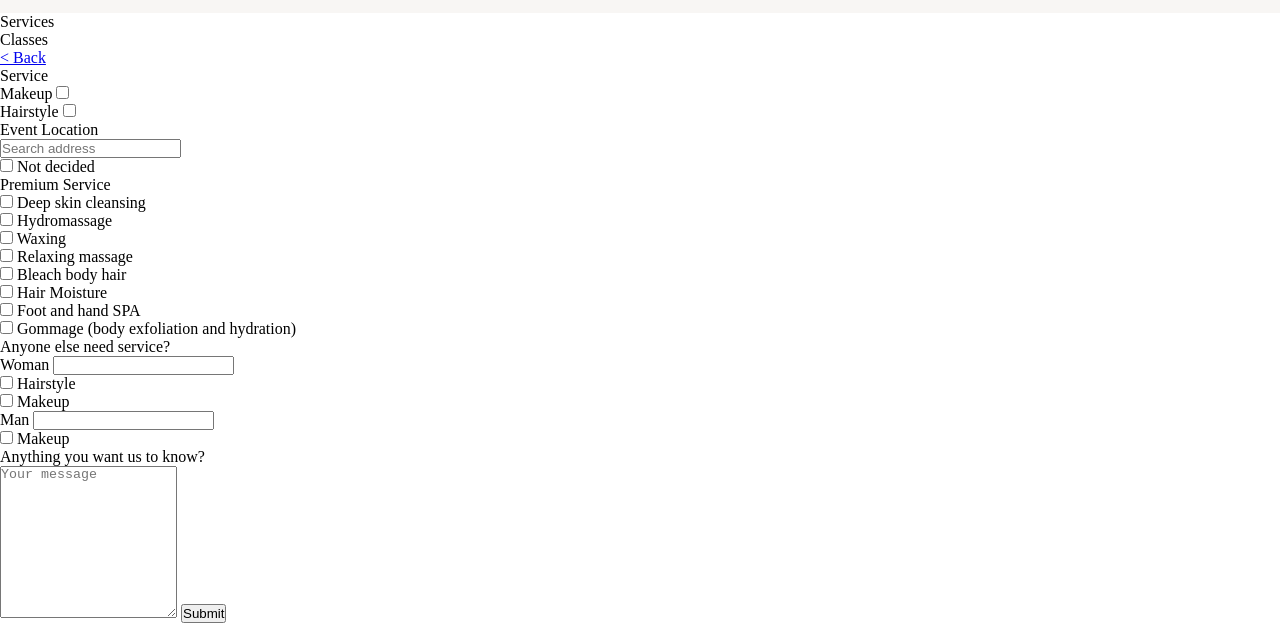
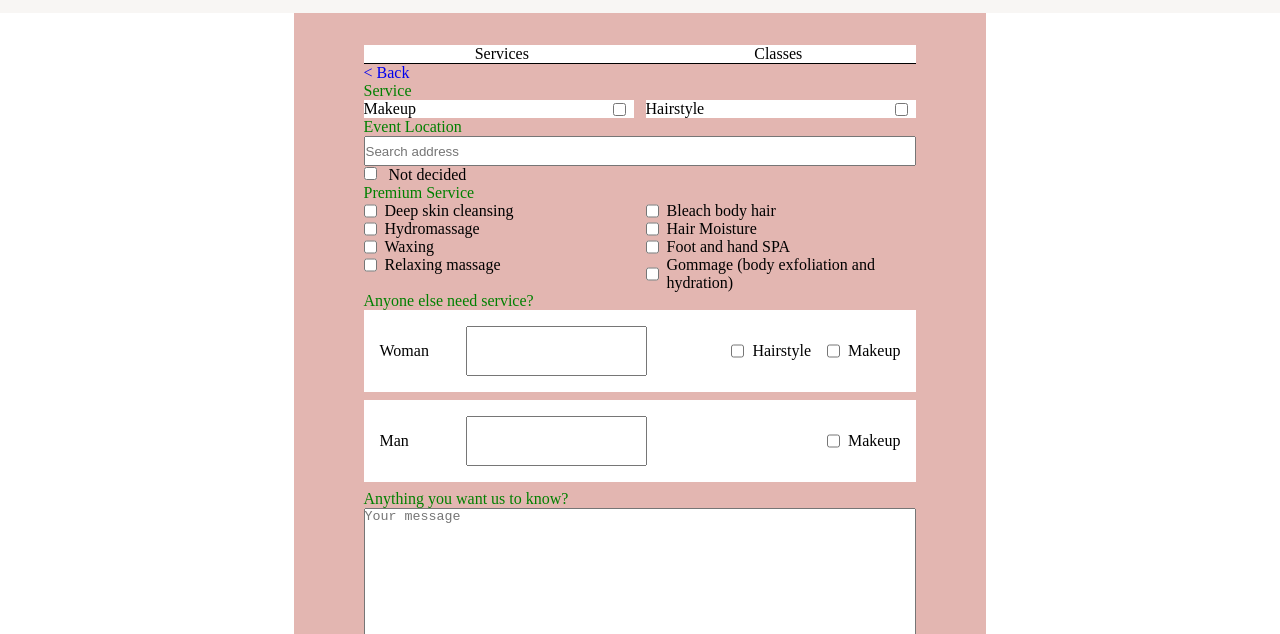
Before and after one commit to lenizeramos/beauty-figma-clone, a website: page src/htmlFiles/contact.html in a window 1280 px wide. Shown: the part 166-800 px from the top of the page. Drawn offline with Linux system fonts and the light colour scheme; a web font is replaced by a local one.

Commit message:
DeletedCSSfilesOutsideOfFinalProject

```diff
--- a/css/classes.css
+++ /dev/null
@@ -1 +0,0 @@
-/*# sourceMappingURL=classes.css.map */
--- a/css/contact.css
+++ /dev/null
@@ -1 +0,0 @@
-/*# sourceMappingURL=contact.css.map */
--- /dev/null
+++ b/src/css/classes.css
@@ -0,0 +1,3 @@
+
+
+/*# sourceMappingURL=classes.css.map */
--- /dev/null
+++ b/src/css/contact.css
@@ -0,0 +1,102 @@
+@font-face {
+  font-family: "Avenir";
+  src: url(/fonts/Avenir/Avenir\ Regular.ttf) format("truetype");
+}
+@font-face {
+  font-family: "WhiteFlower";
+  src: url(/fonts/WhiteFlower/WhiteFlower.otf) format("opentype");
+}
+* {
+  margin: 0;
+  padding: 0;
+  box-sizing: border-box;
+}
+
+.PartyFormOuter {
+  width: 54%;
+  margin: auto;
+  padding: 2rem 0;
+  background-color: #E3B6B1;
+}
+.PartyFormOuter .PartyFormContainer {
+  width: 80%;
+  margin: auto;
+}
+.PartyFormOuter .PartyFormContainer .PartyServiceContents {
+  display: flex;
+  justify-content: center;
+  text-align: center;
+}
+.PartyFormOuter .PartyFormContainer .PartyServiceContents p {
+  width: 100%;
+  background-color: white;
+  border-bottom: 1px solid black;
+}
+.PartyFormOuter .PartyFormContainer #PartyFormBack {
+  text-decoration: none;
+}
+.PartyFormOuter .PartyFormContainer .PartyForm .PartyFormTitle {
+  color: green;
+}
+.PartyFormOuter .PartyFormContainer .PartyForm .PartyCheckbox {
+  display: flex;
+  justify-content: space-between;
+}
+.PartyFormOuter .PartyFormContainer .PartyForm .PartyCheckbox .PartyCheckboxContainer {
+  display: flex;
+  width: 49%;
+  height: auto;
+  align-items: center;
+}
+.PartyFormOuter .PartyFormContainer .PartyForm .PartyCheckbox .SpaceBetween {
+  justify-content: space-between;
+}
+.PartyFormOuter .PartyFormContainer .PartyForm .PartyCheckbox .column {
+  flex-direction: column;
+}
+.PartyFormOuter .PartyFormContainer .PartyForm .PartyCheckbox .backColorWhite {
+  background-color: white;
+}
+.PartyFormOuter .PartyFormContainer .PartyForm input {
+  margin-right: 0.5rem;
+}
+.PartyFormOuter .PartyFormContainer #PartySearch {
+  width: 100%;
+  height: 30px;
+}
+.PartyFormOuter .PartyFormContainer .row {
+  display: flex;
+  width: 100%;
+}
+.PartyFormOuter .PartyFormContainer .PartyQuestion {
+  width: 100%;
+}
+.PartyFormOuter .PartyFormContainer .OtherPeople {
+  background-color: white;
+  width: 100%;
+  height: auto;
+  display: grid;
+  grid-template-columns: 1fr 1fr 2fr 1fr;
+  margin-bottom: 0.5rem;
+  align-items: center;
+  padding: 1rem 0 1rem 1rem;
+}
+.PartyFormOuter .PartyFormContainer .OtherPeople input {
+  height: 50px;
+  text-align: center;
+}
+.PartyFormOuter .PartyFormContainer .OtherPeople .center {
+  display: flex;
+  align-items: center;
+}
+.PartyFormOuter .PartyFormContainer .OtherPeople .right {
+  display: flex;
+  justify-content: flex-end;
+  padding-right: 1rem;
+}
+.PartyFormOuter .PartyFormContainer .Submit {
+  display: block;
+  margin: auto;
+}
+
+/*# sourceMappingURL=contact.css.map */
--- a/css/landing.css
+++ b/src/css/landing.css
@@ -414,4 +414,6 @@ header nav .logo img {
   font-family: "Baskervville SC", serif;
   font-weight: 400;
   font-style: normal;
-}/*# sourceMappingURL=landing.css.map */
+}
+
+/*# sourceMappingURL=landing.css.map */
```
Also changed, not shown: src/htmlFiles/landing.html (+1 -0 lines), 6 other files.
